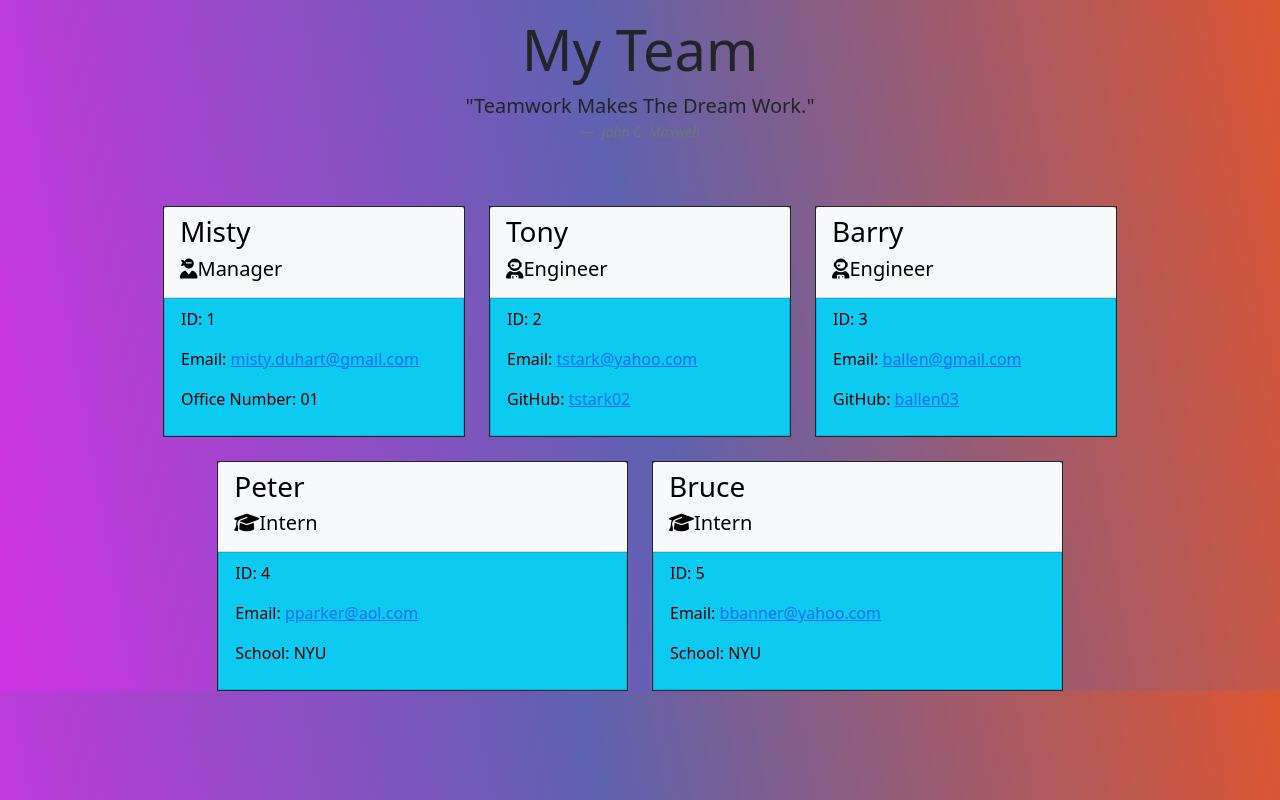
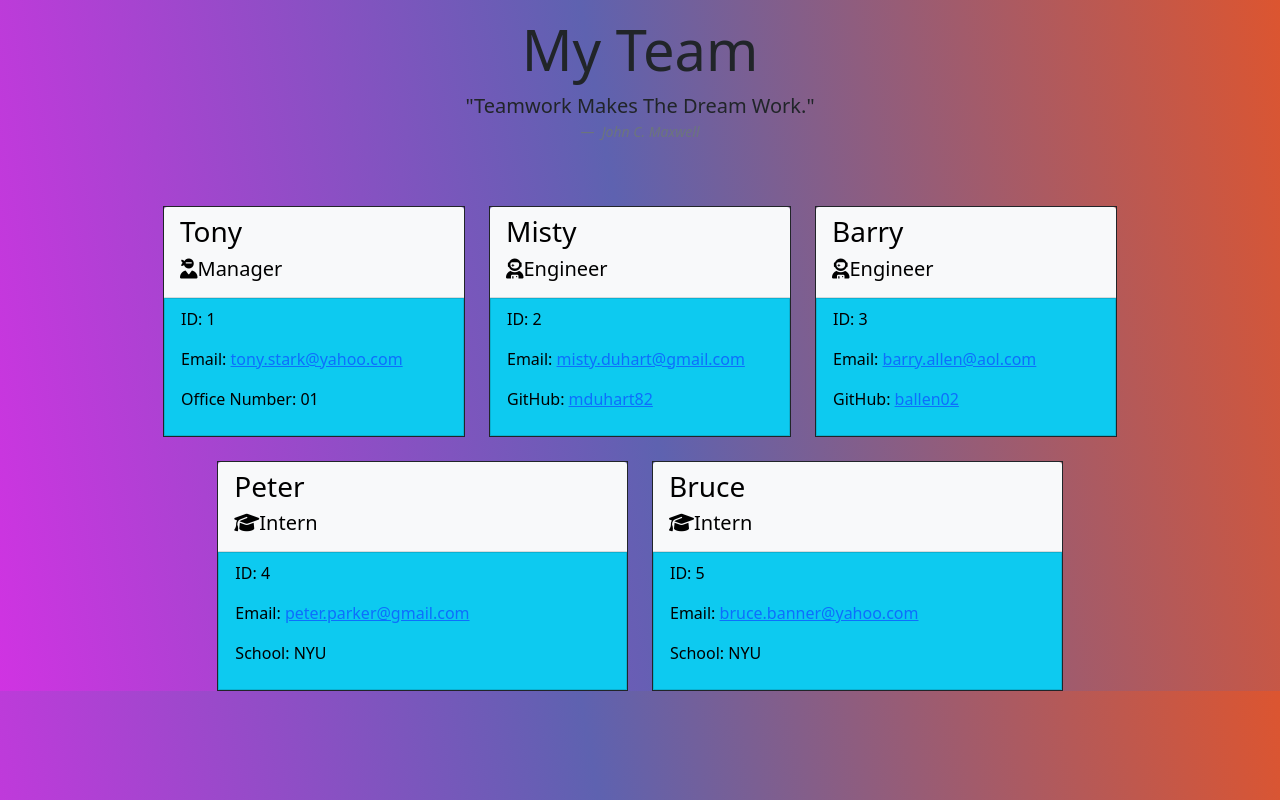
Before and after one commit to MystieBluz/team-profile-generator, a website: page dist/index.html in a window 1280 px wide. Drawn offline with nearby package versions, Linux system fonts and the light colour scheme.

Commit message:
added mail to attribute

```diff
--- a/dist/index.html
+++ b/dist/index.html
@@ -35,27 +35,27 @@
                         <div class="col-3 mt-4">
         <div span class="border border-dark"></span>
         <div class="card-header text-black bg-light" >
-            <h3>Misty</h3>
+            <h3>Tony</h3>
             <h5><i class="fa-solid fa-user-ninja"></i>Manager</h5>
         </div>
         <!-- Card 1 Info -->
         <div class="list-group-item card-body text-black bg-info">
             <p class="id">ID: 1</p>
-            <p class="email">Email: <a href="mailto:misty.duhart@gmail.com">misty.duhart@gmail.com</a></p>
+            <p class="email">Email: <a href="mailto:tony.stark@yahoo.com">tony.stark@yahoo.com</a></p>
             <p class="officeNumber">Office Number: 01</p>
         </div>
     </div>
 </div><div class="col-3 mt-4">
     <div span class="border border-dark"></span>
         <div class="card-header text-black bg-light">
-            <h3>Tony</h3>
+            <h3>Misty</h3>
             <h5><i class="fa-solid fa-user-astronaut"></i>Engineer</h5>
         </div>
         <!-- Card 2 Info -->
         <div class="list-group-item card-body text-black bg-info">
             <p class="id">ID: 2</p>
-            <p class="email">Email: <a href="tstark@yahoo.com">tstark@yahoo.com</a></p>
-            <p class="github">GitHub: <a href="https://github.com/tstark02" target="blank">tstark02</a></p>
+            <p class="email">Email: <a href="mailto:misty.duhart@gmail.com">misty.duhart@gmail.com</a></p>
+            <p class="github">GitHub: <a href="https://github.com/mduhart82" target="blank">mduhart82</a></p>
         </div>
     </div>
 </div>
@@ -68,8 +68,8 @@
         <!-- Card 2 Info -->
         <div class="list-group-item card-body text-black bg-info">
             <p class="id">ID: 3</p>
-            <p class="email">Email: <a href="ballen@gmail.com">ballen@gmail.com</a></p>
-            <p class="github">GitHub: <a href="https://github.com/ballen03" target="blank">ballen03</a></p>
+            <p class="email">Email: <a href="mailto:barry.allen@aol.com">barry.allen@aol.com</a></p>
+            <p class="github">GitHub: <a href="https://github.com/ballen02" target="blank">ballen02</a></p>
         </div>
     </div>
 </div>
@@ -82,7 +82,7 @@
         <!-- Card 4 Info -->
         <div class="list-group-item card-body text-black bg-info">
             <p class="id">ID: 4</p>
-            <p class="email">Email: <a href="mailto:pparker@aol.com">pparker@aol.com</a></p>
+            <p class="email">Email: <a href="mailto:peter.parker@gmail.com">peter.parker@gmail.com</a></p>
             <p class="school">School: NYU</p>
         </div>
     </div>
@@ -95,7 +95,7 @@
         <!-- Card 4 Info -->
         <div class="list-group-item card-body text-black bg-info">
             <p class="id">ID: 5</p>
-            <p class="email">Email: <a href="mailto:bbanner@yahoo.com">bbanner@yahoo.com</a></p>
+            <p class="email">Email: <a href="mailto:bruce.banner@yahoo.com">bruce.banner@yahoo.com</a></p>
             <p class="school">School: NYU</p>
         </div>
     </div>
```
